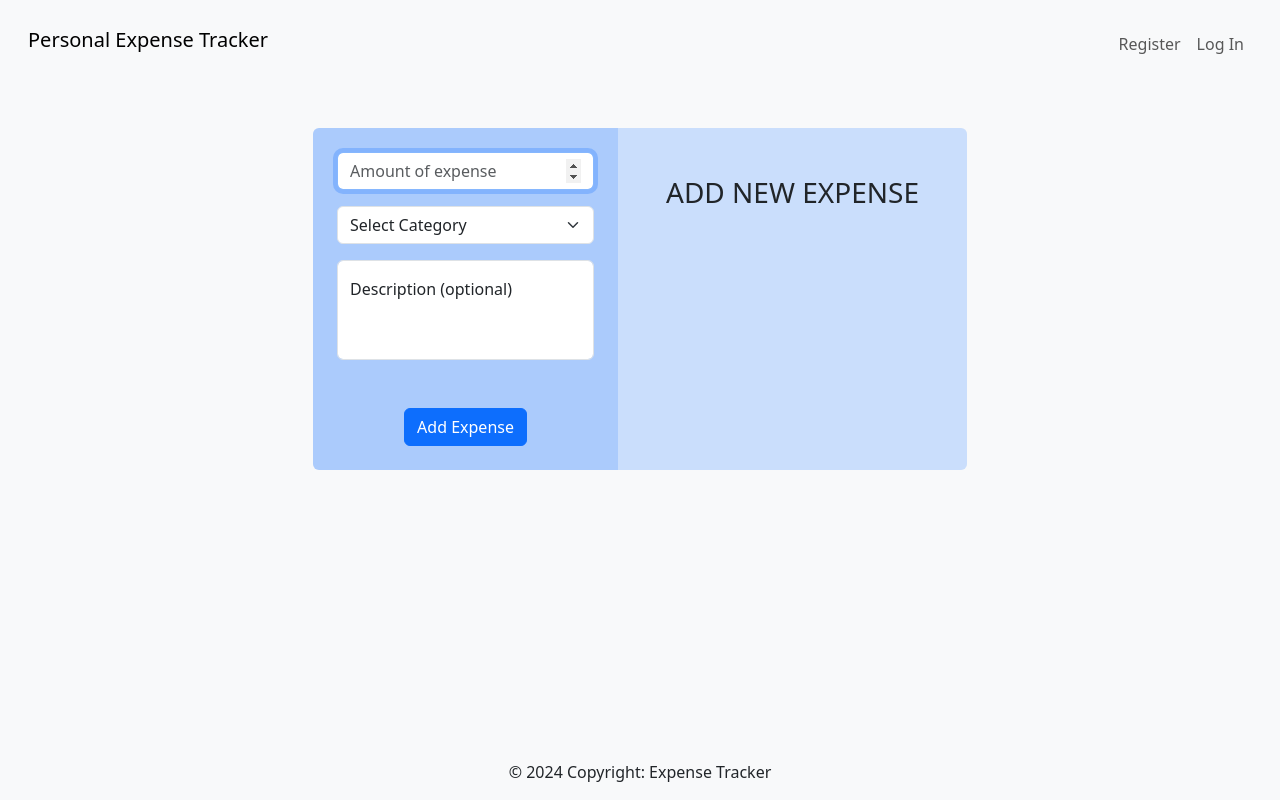
After one commit to GrzybowskiPiotr/expenceTracker, a Flask app: template templates/add_expense.html in a window 1280 px wide. The commit adds this page. Run offline with Flask 3, Linux system fonts and the light colour scheme; the template is opened without the code that fills it, so the values that code supplies are empty.

Commit message:
Implement expense tracking features: add expense form, dashboard updates, and history view

```diff
--- a/app.py
+++ b/app.py
@@ -22,51 +22,62 @@ Session(app)
 @app.route("/")
 def index():
 
-    user_id = session.get("user_id")
-
-    if user_id:
-       return render_template("dashboard.html")
+    if session.get("user_id"):
+       return redirect("/dashboard")
 
     return render_template("index.html")
 
 @app.route("/dashboard")
 @login_required
 def dashboard():
-  return render_template("dashboard.html")
 
+    user_id = session.get("user_id")
+
+    row = db.session.execute(text("SELECT * FROM users WHERE id = :id"),{"id": user_id}).fetchone()
+
+    username = row._mapping["username"].capitalize()
+
+    totalSpend = db.session.execute(text("SELECT SUM(amount) FROM expenses WHERE user_id = :id"),{"id":user_id}).scalar() or 0
+    transactionsCount = db.session.execute(text("SELECT COUNT(*) FROM expenses WHERE user_id = :id"),{"id":user_id}).scalar() or 0
+
+    sumPerCat = db.session.execute(text("SELECT SUM(ex.amount) as sum, cat.name as name FROM expenses as ex JOIN categories as cat ON ex.category_id = cat.id WHERE user_id = :id GROUP BY cat.name"), {"id":user_id}).mappings().all()
+
+    return render_template("dashboard.html", user=username, totalSpend=totalSpend, transactionsCount=transactionsCount, sumPerCat=sumPerCat)
 
 @app.route("/login", methods=["GET", "POST"])
 def login():
 
   # Forget any user_id
-  session.clear()
+
 
   if request.method == "GET":
     return render_template("login.html")
 
   if request.method == "POST":
+    session.clear()
     username = request.form.get("username")
     password = request.form.get("password")
 
     if not username or not password:
-      flash("Username and password are required!", "error")
+      flash("Username and password are required!", "danger")
       return redirect("/login")
 
-    user_data_from_db = db.session.execute(text("SELECT * FROM users WHERE username = username"),{"username": username})
+    user_data_from_db = db.session.execute(text("SELECT * FROM users WHERE username = :username"),{"username": username}).fetchone()
 
-    user = [dict(row._mapping) for row in user_data_from_db]
+    if user_data_from_db is None:
+        flash("Invalid Username or Password!", "danger")
+        return redirect("/login")
 
-#Ensure username exists and password is correct
-    if len(user) != 1 or not check_password_hash(
-            user[0]["hash"], request.form.get("password")
-        ):
-          flash("Invalid Username or Password!", "error")
-          return redirect("/")
+    user = user_data_from_db._mapping
+
+    if not check_password_hash(user["hash"], password):
+        flash("Invalid Username or Password!", "danger")
+        return redirect("/login")
 
 # Remember which user has logged in
-    session["user_id"] = user[0]["id"]
-    flash("Login sucessfull", "info")
-  return redirect("/")
+    session["user_id"] = user["id"]
+    flash("Login sucessfull", "success")
+  return redirect("/dashboard")
 
 @app.route("/register", methods=["GET", "POST"])
 def register():
@@ -78,15 +89,15 @@ def register():
         confirmation = request.form.get("confirmation")
 
         if not username:
-            flash("Username is required!", "error")
+            flash("Username is required!", "danger")
             return redirect("/register")
 
         if not password:
-            flash("Password is required!", "error")
+            flash("Password is required!", "danger")
             return redirect("/register")
 
         if password != confirmation:
-            flash("Passwords do not match!", "error")
+            flash("Passwords do not match!", "danger")
             return redirect("/register")
 
         # Check if username already exists
@@ -96,7 +107,7 @@ def register():
         ).fetchone()
 
         if existing_user:
-            flash("Username already taken!", "error")
+            flash("Username already taken!", "danger")
             return redirect("/register")
 
         hash = generate_password_hash(password)
@@ -123,5 +134,93 @@ def logout():
     # Redirect user to login form
     return redirect("/")
 
+@app.route("/add_expense", methods=["GET", "POST"])
+@login_required
+def add_expense():
+    categories = db.session.execute(text("SELECT * FROM categories")).fetchall()
+    if request.method == "GET":
+        return render_template("/add_expense.html", categories=categories)
+
+    if request.method == "POST":
+        user_id = session.get("user_id")
+        amount = request.form.get("amount")
+        category = request.form.get("category")
+        description = request.form.get("description")
+
+        if category != "0":
+            try:
+                category = int(category)
+            except ValueError:
+                flash("Select valid category for expense", "info")
+                return redirect("/add_expense")
+            avalable_categories = [cat.id for cat in categories]
+
+            if category not in avalable_categories:
+                flash("Select valid category for expense", "info")
+                return redirect("/add_expense")
+        try:
+            amount = float(amount)
+        except ValueError:
+            flash("amount must by a valid number", "danger")
+            return redirect("/add_expense")
+
+        if amount <= 0:
+                flash("Please proveide amout of expense and select category!", "danger")
+                return redirect("/add_expense")
+        else:
+
+            db.session.execute(text("INSERT INTO expenses (amount, category_id, description, user_id) VALUES(:amount, :category, :description, :user_id)"),{"amount": amount, "category": category, "description":description, "user_id": user_id})
+            db.session.commit()
+
+        flash("Expense added", "success")
+    return  redirect("/add_expense")
+
+@app.route("/delete/<int:expence_id>", methods=["POST"])
+@login_required
+def delete_add_expense(expence_id):
+
+    if request.method == "POST":
+        user_id = session.get("user_id")
+
+        # check if expence id exsists in DB
+
+        id_exsists = db.session.execute(text("SELECT id FROM expenses WHERE id = :id AND user_id = :user_id"), {"id": expence_id, "user_id": user_id}).fetchone()
+
+        if id_exsists is None:
+            flash("Expense don't exsists", "danger")
+            return redirect("/history")
+        else:
+            db.session.execute(text("DELETE FROM expenses WHERE user_id = :user_id AND id = :id"), {"user_id": user_id, "id": expence_id})
+            db.session.commit()
+            flash("Expence deleted !","success")
+            return redirect("/history")
+
+    return redirect("/history")
+
+
+@app.route("/history")
+@login_required
+def history():
+    user_id = session.get("user_id")
+    category_id = request.args.get("category_id", type=int)
+    categories = db.session.execute(text("SELECT * FROM categories")).mappings().all()
+
+    if category_id:
+        history_data = db.session.execute(text("SELECT cat.name as category, ex.amount as cost, ex.description as description, ex.created_at as date, ex.id as id FROM expenses as ex JOIN categories as cat on cat.id = ex.category_id WHERE user_id = :user_id AND cat.id = :category_id ORDER BY created_at DESC"),{"user_id":user_id, "category_id": category_id}).mappings().all()
+    else:
+
+        history_data = db.session.execute(text("SELECT cat.name as category, ex.amount as cost, ex.description as description, ex.created_at as date, ex.id as id FROM expenses as ex JOIN categories as cat on cat.id = ex.category_id WHERE user_id = :user_id ORDER BY created_at DESC"),{"user_id":user_id}).mappings().all()
+
+    return render_template("/history.html", history=history_data, categories=categories)
+
+@app.route("/toast_test")
+def toast_test():
+    flash("Success message!", "success")
+    flash("Info message!", "info")
+    flash("Warning message!", "warning")
+    flash("Error message!", "danger")
+    return redirect("/")
+
+
 if __name__ == "__main__":
     app.run(debug=True, use_reloader=True)
--- /dev/null
+++ b/templates/add_expense.html
@@ -0,0 +1,54 @@
+{% extends "layout.html" %} {% block title %} Add Expense {% endblock %} {%
+block main %}
+<div
+  class="d-flex flex-row-reverse bg-primary bg-opacity-10 rounded overflow-hidden"
+>
+  <div class="bg-primary bg-opacity-10 p-5 rounded-r">
+    <h1 class="text-uppercase fs-3">Add new expense</h1>
+  </div>
+  <div class="container bg-primary p-4 rounded-r w-auto bg-opacity-25">
+    <form action="/add_expense" method="post" id="add_expense">
+      <div class="mb-3">
+        <input
+          autocomplete="off"
+          autofocus
+          class="form-control mx-auto w-auto"
+          name="amount"
+          placeholder="Amount of expense"
+          type="number"
+          step="0.01"
+          min="0"
+          required
+        />
+      </div>
+      <div class="mb-3">
+        <select
+          class="form-select form-select-md mb-3"
+          name="category"
+          required
+        >
+          <option selected value="0" disabled>Select Category</option>
+          {% for cat in categories %}
+          <option value="{{cat.id}}">{{ cat.name }}</option>
+          {% endfor %}
+        </select>
+      </div>
+      <div class="form-floating">
+        <textarea
+          name="description"
+          id="description"
+          class="form-control"
+          name="description"
+          placeholder="Expense description (optional)"
+          type="text"
+          style="resize: none; min-height: 100px"
+        ></textarea>
+        <label for="description">Description (optional)</label>
+      </div>
+      <button class="btn btn-primary mt-5" id="add_expense" type="submit">
+        Add Expense
+      </button>
+    </form>
+  </div>
+</div>
+{% endblock %}
--- a/templates/layout.html
+++ b/templates/layout.html
@@ -31,10 +31,11 @@
 
           <ul class="navbar-nav me-auto mt-2">
             <li class="nav-item">
-              <a class="nav-link" href="/dashboard">DashBoard</a>
+              <a class="nav-link" href="/dashboard">Dashboard</a>
             </li>
-            <li class="nav-item"><a class="nav-link" href="/">navItem1</a></li>
-            <li class="nav-item"><a class="nav-link" href="/">navietm1</a></li>
+            <li class="nav-item">
+              <a class="nav-link" href="/add_expense">Add Expsens</a>
+            </li>
             <li class="nav-item">
               <a class="nav-link" href="/history">History</a>
             </li>
@@ -60,13 +61,55 @@
         </div>
       </div>
     </nav>
+    <div
+      aria-live="polite"
+      aria-atomic="true"
+      class="position-fixed top-0 end-0 p-3"
+      style="
+        z-index: 1080;
+        margin-right: 1rem;
+        margin-top: 65px;
+        max-width: 400px;
+        min-width: 365px;
+      "
+    >
+      <div id="toast-container" class="toast-container"></div>
+    </div>
     <main
-      class="container-fluid py-1 text-center bg-opacity-10 flex-fill d-flex flex-column align-items-center justify-content-center"
+      class="container-fluid text-center bg-opacity-10 flex-fill d-flex flex-column align-items-center mt-5"
     >
-      {% with messages = get_flashed_messages(with_categories=true) %} {% if
-      messages %} {% for category, message in messages %}
-      <div class="alert alert-{{ category }}">{{ message }}</div>
-      {% endfor %} {% endif %} {% endwith %} {% block main %}{% endblock %}
+      {% with messages = get_flashed_messages(with_categories=true) %}
+      <script id="flash-data" type="application/json">
+        {{ messages|default([])|tojson }}
+      </script>
+      {% endwith %}
+      <script>
+        document.addEventListener("DOMContentLoaded", function () {
+          const messages = JSON.parse(
+            document.getElementById("flash-data").textContent
+          );
+          const toastContainer = document.getElementById("toast-container");
+
+          messages.forEach(([category, message]) => {
+            const toastHTML = `
+            <div class="toast align-items-center text-bg-${category} border-0 mb-2" role="alert" aria-live="assertive" aria-atomic="true" data-bs-delay="3000">
+                <div class="d-flex">
+                    <div class="toast-body">
+                        ${message}
+                    </div>
+                    <button type="button" class="btn-close btn-close-white me-2 m-auto" data-bs-dismiss="toast" aria-label="Close"></button>
+                </div>
+            </div>
+        `;
+            toastContainer.insertAdjacentHTML("beforeend", toastHTML);
+          });
+
+          toastContainer.querySelectorAll(".toast").forEach((toastEl) => {
+            new bootstrap.Toast(toastEl).show();
+          });
+        });
+      </script>
+      {% block main %}{% endblock %}
     </main>
     <footer class="text-center text-lg-start mt-auto">
       <div class="text-center p-3">© 2024 Copyright: Expense Tracker</div>
```
Also changed, not shown: seed_categories.py (added, +17 -0 lines), templates/dashboard.html (+50 -2 lines), templates/history.html (added, +66 -0 lines), 5 other files.
